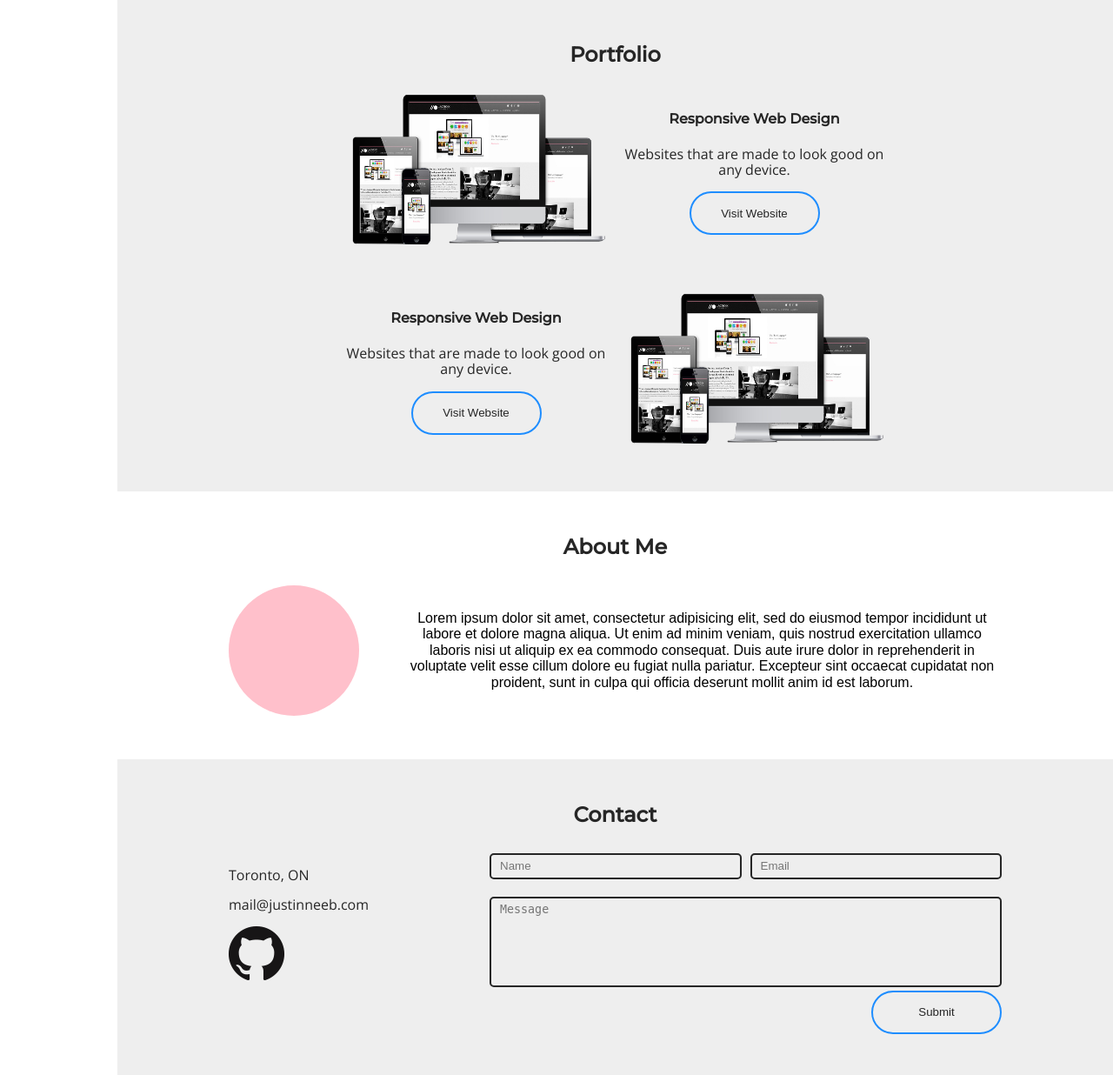
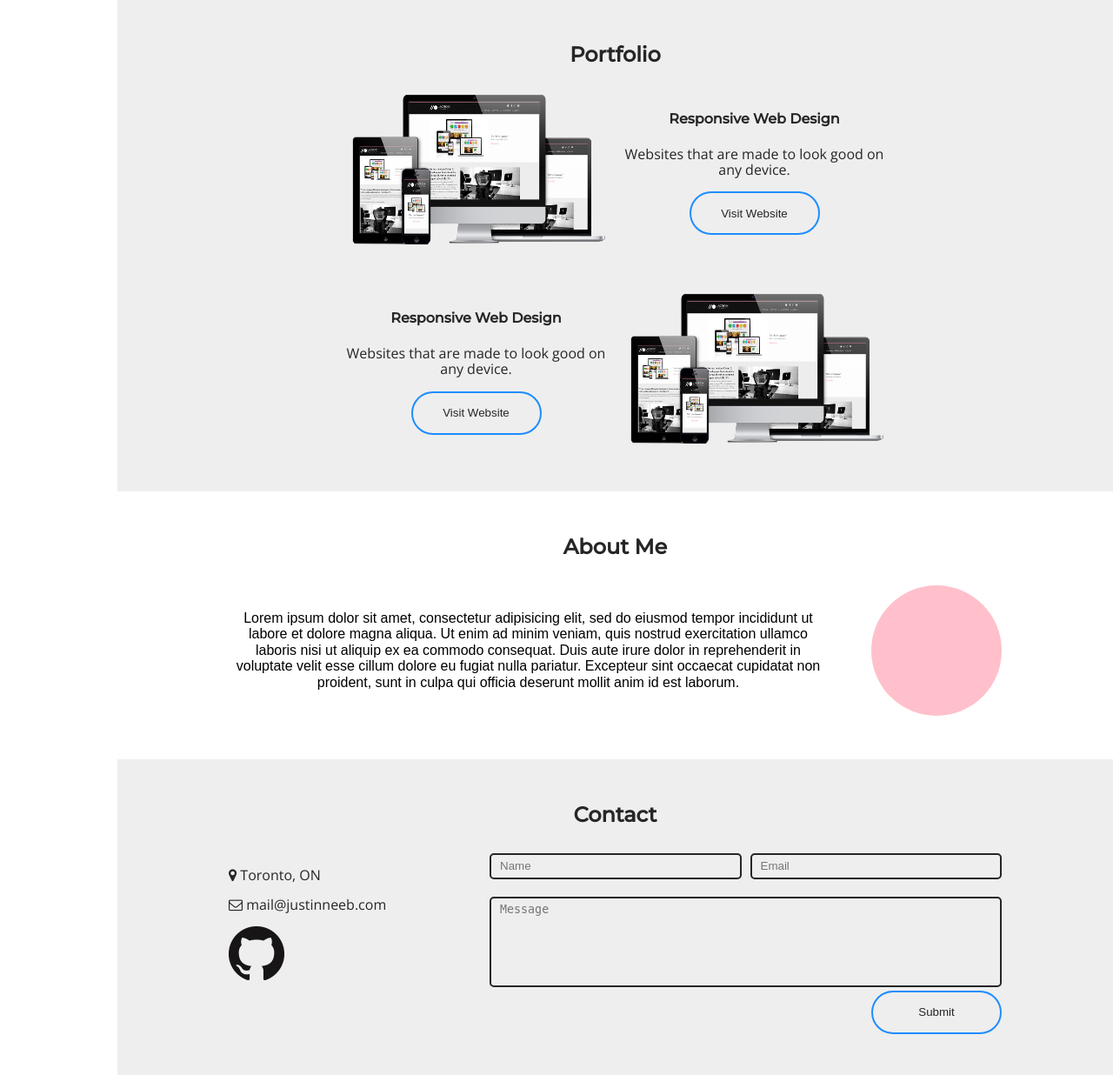
Before and after one commit to jneeb/portfolio, a PHP site: page / in a window 1280 px wide. Shown: the part 701-1937 px from the top of the page at 87% size. Run offline with PHP 8.4, Linux system fonts and the light colour scheme; some libraries are stand-ins or nearby versions.

Commit message:
finished hover states on mobile and desktop navigation, added fontawesome logo to contact form

```diff
--- a/css/main.css
+++ b/css/main.css
@@ -510,15 +525,15 @@ sup {
 @media (min-width: 1000px) {
   .about .aboutFlex {
     -webkit-box-orient: horizontal;
-    -webkit-box-direction: normal;
-        -ms-flex-direction: row;
-            flex-direction: row; }
+    -webkit-box-direction: reverse;
+        -ms-flex-direction: row-reverse;
+            flex-direction: row-reverse; }
     .about .aboutFlex p {
       -webkit-box-flex: 1;
           -ms-flex: 1;
               flex: 1;
       margin: 0;
-      padding: 0 0 0 50px; } }
+      padding: 0 50px 0 0; } }
 
 .contact {
   position: relative;
--- a/index.html
+++ b/index.html
@@ -8,6 +8,7 @@
 			<link rel="icon" href="img/favicon.ico">
 			<link href="https://fonts.googleapis.com/css?family=Montserrat:500|Open+Sans|Pacifico" rel="stylesheet">
 			<script src="https://ajax.googleapis.com/ajax/libs/jquery/2.2.4/jquery.min.js"></script>
+			<link rel="stylesheet" href="https://cdnjs.cloudflare.com/ajax/libs/font-awesome/4.7.0/css/font-awesome.min.css">
 	</head>
 	<body>
 		<div class="flexWrap">
@@ -34,7 +35,7 @@
 			<section class="sections">
 				<div id="landing" class="homeFlex">
 					<div class="col-1">
-						<img src="img/homeText.png" />
+						<img src="img/homeTextGrey.png" />
 						<!-- <span></span> -->
 						<h4>Front-End Developer.</h4>
 					</div>
@@ -54,7 +55,6 @@
 							<button href="#" class="buttonLight">Visit Website</button>
 						</div>
 					</div>
-					<span></span>
 					<div class="workFlexReverse">
 						<div class="col-3">
 							<img src="img/Responsive Design.png" alt="Responsive Design">
@@ -82,8 +82,8 @@
 					<span></span>
 					<div class="contactFlex">
 						<div class="contactLinks">
-							<p>Toronto, ON</p>
-							<p>mail@justinneeb.com</p>
+							<p><i class="fa fa-map-marker" aria-hidden="true"></i> Toronto, ON</p>
+							<p><i class="fa fa-envelope-o" aria-hidden="true"></i> mail@justinneeb.com</p>
 							<a href="https://github.com/jneeb"><img src="img/github.png" alt="Github"></a>
 						</div>
 						<div class="contactForm">
--- a/scss/_about.sass
+++ b/scss/_about.sass
@@ -36,9 +36,9 @@
 
 @media (min-width: 1000px)
 	.about .aboutFlex
-		flex-direction: row
+		flex-direction: row-reverse
 
 		p
 			flex: 1
 			margin: 0
-			padding: 0 0 0 50px
+			padding: 0 50px 0 0
--- a/scss/_contact.sass
+++ b/scss/_contact.sass
@@ -34,6 +34,9 @@
 					margin: 10px 0 0 0
 					border: 2px solid $darkGrey
 					width: 100%
+
+				&:active
+					border: 0px
 
 			.row-2 textarea
 				border-radius: 5px
--- a/scss/_header.sass
+++ b/scss/_header.sass
@@ -75,13 +75,26 @@
 			padding: 0
 
 			li
-				padding: 0 0 30px 0
 				list-style: none
 				text-align: center
 
 				a
+					padding: 15px 0 15px 0
 					text-decoration: none
 					color: $darkGrey
+					display: block
+
+				&:nth-child(1)
+					a
+						padding: 15px 0 15px 0
+
+				&:hover
+					a
+						color: $blue
+
+				&:active
+					a
+						color: $blue
 
 	.mobileNav.isOpen
 		display: block
@@ -110,18 +123,31 @@
 				text-align: right
 
 				ul
+					margin: 0
 					padding-left: 20px
+					// display: block
 
 					li
 						list-style: none
-						padding-bottom: 30px
+						// padding: 30px 0
+						// padding-bottom: 30px
+						// display: block
 
 						a
 							font-family: $headerFont
 							text-decoration: none
 							color: $darkGrey
+							padding: 30px 0
+							display: block
+
+						i
+							transform: rotate(90deg)
+							display: none
+
 
 						&:hover
+							a
+								color: $blue
 
 			.mobileNavBurger
 				visibility: hidden
```
Also changed, not shown: other parts of css/main.css (+22 -5 lines), img/homeTextGrey.png (added).
